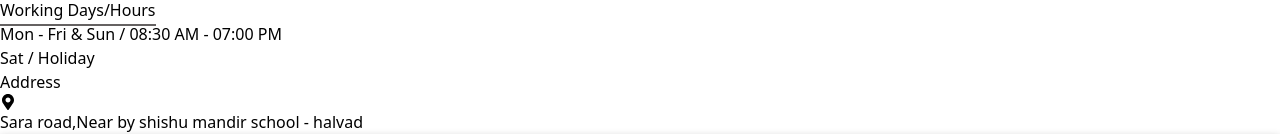
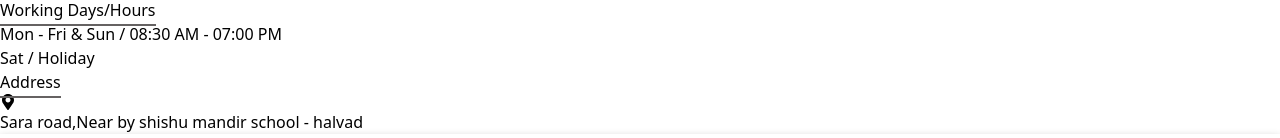
Before and after one commit to parmarvishal31/shreejishoesandmansware, a React (Vite) app: page / in a window 1280 px wide. Shown: the part 4530-4668 px from the top of the page. Built offline with nearby package versions, Linux system fonts and the light colour scheme.

Commit message:
design bug fix

```diff
--- a/src/pages/Home.jsx
+++ b/src/pages/Home.jsx
@@ -153,13 +153,14 @@ function Home() {
 
       <div className="flex flex-col mt-6 items-center ">
         <div className="font-semibold flex items-center justify-center gap-2 ">
-          <h1>Address </h1>
-          <Link to={map}>
+          <h1 className="font-semibold fancy-underline">Address </h1>
+
+        </div>
+
+        <div className="m-2 mt-6 flex justify-center items-center gap-2 w-full flex-wrap text-center ml-1 mr-1">
+        <Link to={map} className="text-xl">
             <FaMapMarkerAlt />
           </Link>
-        </div>
-
-        <div className="m-2 flex justify-center items-center gap-2 w-full flex-wrap text-center ml-1 mr-1">
           <span className="text-lg">
             Sara road,Near by shishu mandir school - halvad
           </span>
```
